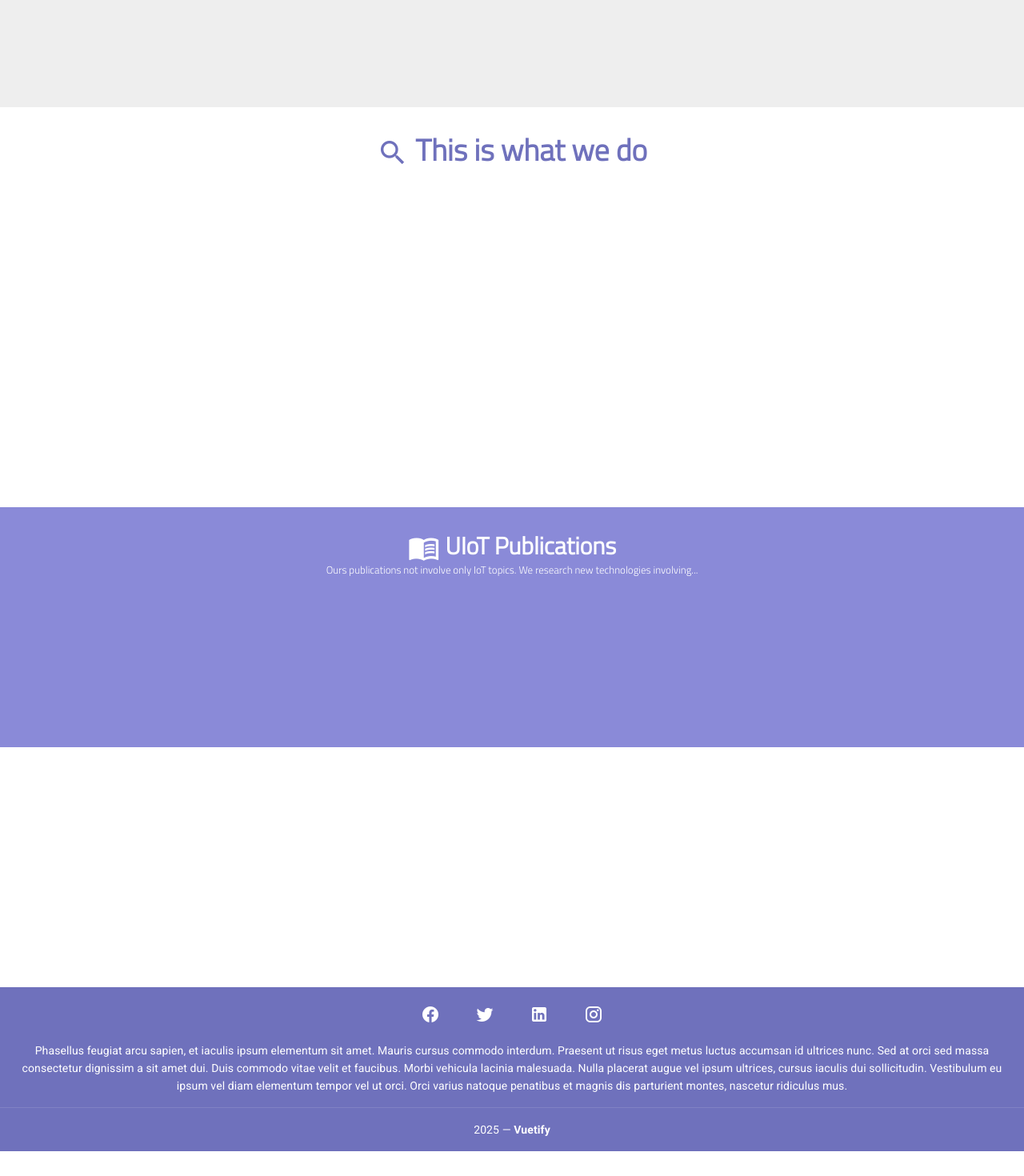
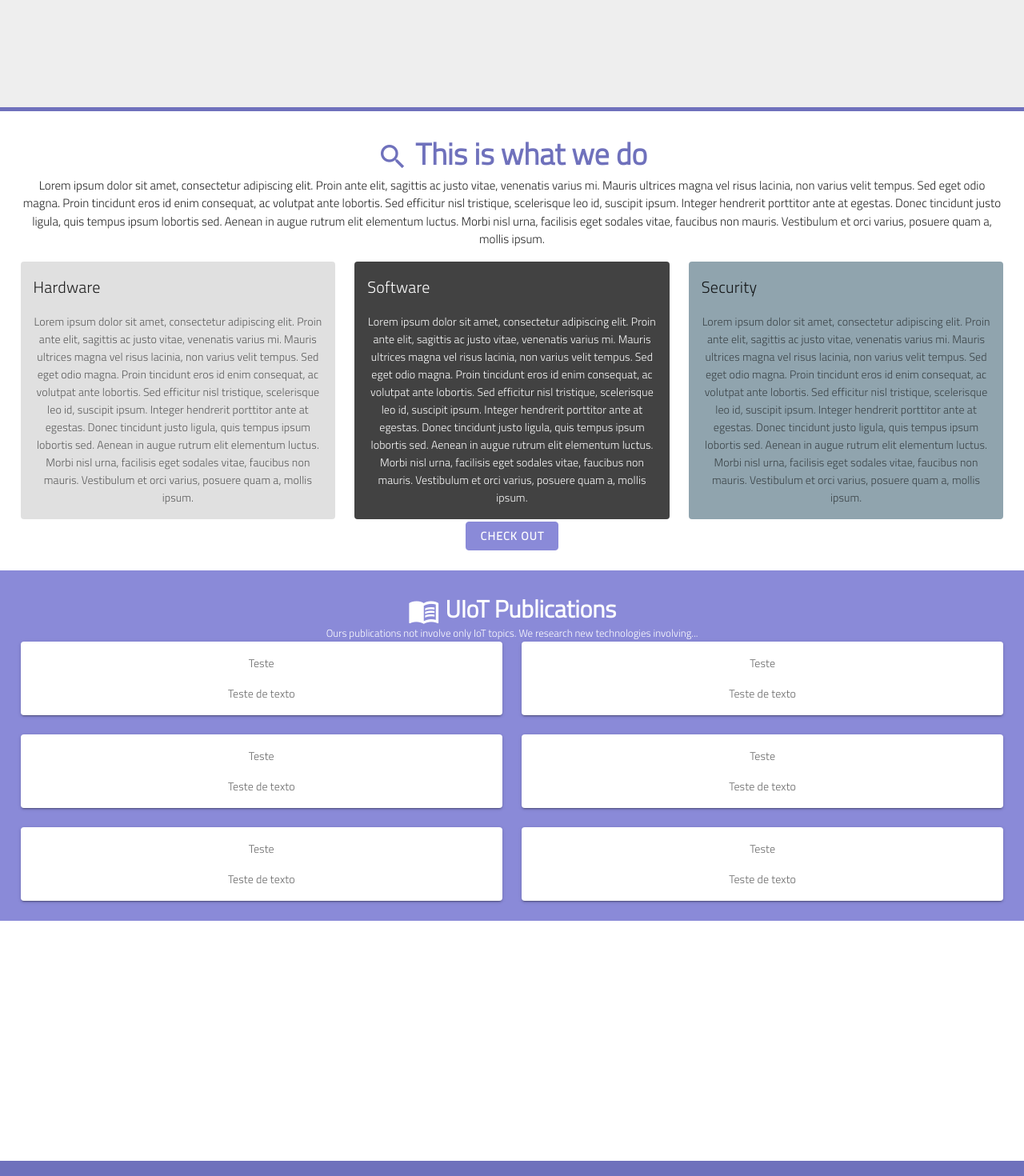
Before and after one commit to uiot/uiot.github.io, a Vue app: page /#/ in a window 1280 px wide. Shown: the part 440-1910 px from the top of the page at 80% size. Before the commit the page ends 1879 px from the top, so only its background shows below. Built offline with nearby package versions, Linux system fonts and the light colour scheme.

Commit message:
alteracoes de layout

```diff
--- a/src/App.vue
+++ b/src/App.vue
@@ -25,4 +25,10 @@ export default {
 
 <style>
 @import url('https://fonts.googleapis.com/css2?family=Titillium+Web:ital,wght@0,200;0,300;1,300&display=swap');
+
+.barraAzul{
+  background-color: rgb(36, 180, 180);
+  height: 5px;
+}
+
 </style>
--- a/src/components/Footer.vue
+++ b/src/components/Footer.vue
@@ -1,34 +1,19 @@
 <template>
-  <v-footer
-    dark
-    padless
-  >
-    <v-card
-      flat
-      tile
-      class="base white--text text-center"
-    >
+  <v-footer dark padless absolute class="component">
+    <v-card flat tile class="base white--text text-center">
       <v-card-text>
-        <v-btn
-          v-for="icon in icons"
-          :key="icon"
-          class="mx-4 white--text"
-          icon
-        >
+        <v-btn v-for="icon in icons" :key="icon" class="mx-4 white--text" icon>
           <v-icon size="24px">
             {{ icon }}
           </v-icon>
         </v-btn>
       </v-card-text>
-
       <v-card-text class="white--text pt-0">
         Phasellus feugiat arcu sapien, et iaculis ipsum elementum sit amet. Mauris cursus commodo interdum. Praesent ut risus eget metus luctus accumsan id ultrices nunc. Sed at orci sed massa consectetur dignissim a sit amet dui. Duis commodo vitae velit et faucibus. Morbi vehicula lacinia malesuada. Nulla placerat augue vel ipsum ultrices, cursus iaculis dui sollicitudin. Vestibulum eu ipsum vel diam elementum tempor vel ut orci. Orci varius natoque penatibus et magnis dis parturient montes, nascetur ridiculus mus.
       </v-card-text>
-
-      <v-divider></v-divider>
-
+      <v-divider/>
       <v-card-text class="white--text">
-        {{ new Date().getFullYear() }} — <strong>Vuetify</strong>
+        {{ new Date().getFullYear() }} — <strong> Vuetify </strong>
       </v-card-text>
     </v-card>
   </v-footer>
@@ -46,3 +31,11 @@
     }),
   }
 </script>
+
+<style scoped>
+.component{
+  box-shadow: 0 -5px 5px #3a3a3a44;
+  position: relative;
+
+}
+</style>
--- a/src/components/Publications/Publications.vue
+++ b/src/components/Publications/Publications.vue
@@ -1,9 +1,9 @@
 <template>
-  <div>
+  <div class="component">
     <v-card flat class="grey lighten-5">
       <v-card-title>
         <v-col cols="8">
-          <v-select outlined dense v-model="selectedYears" :items="years" attach chips color="base" label="Ano de publicação" multiple>
+          <v-select outlined dense v-model="selectedYears" :items="years" attach chips color="base" :label="$t('pages.publications.publicationYear')" multiple>
             <template v-slot:selection="{ attrs, item}">
               <v-chip v-bind="attrs" class="white--text" color="base">
                 <template class="pr-2">
@@ -15,14 +15,15 @@
         </v-col>
           <v-spacer/>
           <v-col cols="4">
-            <v-text-field
+            <!-- <v-text-field
             label="Autor"
-          ></v-text-field>
+          ></v-text-field> -->
           </v-col>
         <v-spacer/>
       </v-card-title>
     </v-card>
     <v-data-table
+      v-if="filtered"
       :headers="headers"
       :items="filtered"
       class="grey lighten-5"
@@ -31,18 +32,18 @@
       item-key="title"
       show-expand
     >
-      <!-- <template v-slot:body="{ items }">
+      <template v-slot:body="{ items }">
         <tbody>
           <tr
             v-for="(item, i) in items"
             :key="`${i}-${item.id}`"
           >
-            <td>{{ item.year }}</td>
+            <td> <v-chip class="base white--text"> <b> {{ item.year }} </b> </v-chip> </td>
             <td>{{ item.title }}</td>
-            <td>{{ item.authors }}</td>
+            <td>{{ item.authors | teste }}</td>
           </tr>
         </tbody>
-      </template> -->
+      </template>
     <template v-slot:expanded-item="{  item }">
       <span v-for="author in item.authors" :key="author"> {{ author }} </span>
     </template>
@@ -72,7 +73,8 @@ export default {
     },
     filters: {
       teste(value){
-        return value
+
+        return value.toString()
       }
     },
     computed: {
@@ -97,7 +99,9 @@ export default {
 </script>
 
 <style scoped>
+.component{
 
+}
 .year{
   font-size: 30px;
   color: rgb(56, 56, 56);
--- a/src/components/Toolbar.vue
+++ b/src/components/Toolbar.vue
@@ -6,7 +6,7 @@
       <v-toolbar-title class="pl-10">
 
         <div @click="goTo()">
-          <v-img class="nameLogo" src="../assets/logo.png" width="30"/>
+          <v-img class="nameLogo" src="../assets/logo.png" width="35"/>
           <span class="titleText  nameLogo base--text"> <h2> <b> uiot </b> </h2> </span>
         </div>
         <div>
--- a/src/texts/Languages.js
+++ b/src/texts/Languages.js
@@ -20,6 +20,14 @@ const Languages =  {
                 title: "UIoT Publications",
                 subtitle: "Checkout our academics publications",
                 publicationYear: "Publication Year"
+            },
+            projects: {
+                title: "UIoT Projects",
+                subtitle: "Checkout our projects",
+            },
+            team: {
+                title: "UIoT Team",
+                subtitle: "Our team",
             }
         }
     },
@@ -44,6 +52,14 @@ const Languages =  {
                 title: "UIoT Publicações",
                 subtitle: "Confira nossas publicações acadêmicas",
                 publicationYear: "Ano de publicação"
+            },
+            projects: {
+                title: "Projetos do UIoT",
+                subtitle: "Confira nossos projetos",
+            },
+            team: {
+                title: "Time UIoT",
+                subtitle: "Nosso time",
             }
         }
     }
--- a/src/views/Home.vue
+++ b/src/views/Home.vue
@@ -7,15 +7,59 @@
         </div>
       </div>
 
-    <!-- <div class="barraAzul"/> -->
+    <div class="barraAzul base"/>
 
     <div class="whatwedo">
       <h2 class="base--text">  <v-icon class="base--text" size="40"> mdi-magnify </v-icon> <b> {{ $t('wwdo') }} </b> </h2>
+      <p class="text"> {{ $t("lorenIpsum") }} </p>
+      <v-row>
+        <v-col sm="12" md="4">
+          <v-card flat color="grey lighten-2">
+            <v-card-title>
+              Hardware
+            </v-card-title>
+            <v-card-text>
+              {{ $t("lorenIpsum") }}
+            </v-card-text>
+          </v-card>
+        </v-col>
+        <v-col sm="12" md="4">
+          <v-card flat color="grey darken-3 white--text">
+            <v-card-title>
+              Software
+            </v-card-title>
+            <v-card-text class="white--text">
+              {{ $t("lorenIpsum") }}
+            </v-card-text>
+          </v-card>
+        </v-col>
+        <v-col sm="12" md="4">
+          <v-card flat color="blue-grey lighten-2">
+            <v-card-title>
+              Security
+            </v-card-title>
+            <v-card-text>
+              {{ $t("lorenIpsum") }}
+            </v-card-text>
+          </v-card>
+        </v-col>
+      </v-row>
+      <div>
+        <v-btn outlined class="base lighten-1 white--text" to="/projects"> <b> Check out </b> </v-btn>
+      </div>
     </div>
 
     <div class="academics base lighten-1">
         <h2 class="white--text">  <v-icon class="white--text" size="40"> mdi-book-open-variant </v-icon> <b> {{ $t('home.academics.title') }} </b> </h2>
         <div class="text white--text"> {{ $t('home.academics.text') }} </div>
+        <v-row>
+          <v-col sm="12" md="6" lg="6" v-for="i in 6" :key="i">
+            <v-card>
+              <v-card-subtitle>Teste</v-card-subtitle>
+              <v-card-text>Teste de texto</v-card-text>
+            </v-card>
+          </v-col>
+        </v-row>
     </div>
 
     <div class="team">
@@ -49,16 +93,24 @@ export default {
 }
 
 .whatwedo{
-  height: 500px;
   padding-top: 2%;
+  padding-bottom: 2%;
   text-align: center;
   font-family: 'Titillium Web', sans-serif;
   font-size: 25px;
+  padding-left: 2%;
+  padding-right: 2%;
+}
+
+.whatwedo .text{
+  font-size: 15px;
 }
 
 .academics {
-  height: 300px;
   padding-top: 2%;
+  padding-bottom: 2%;
+  padding-left: 2%;
+  padding-right: 2%;
   text-align: center;
   font-family: 'Titillium Web', sans-serif;
   font-size: 20px;
@@ -101,7 +153,6 @@ export default {
 
 
 .barraAzul{
-  background-color: rgb(36, 180, 180);
   height: 5px;
 }
 .bloco_titulo{
--- a/src/views/Projects.vue
+++ b/src/views/Projects.vue
@@ -1,9 +1,11 @@
 <template>
   <div class="projects">
-    <div class="title">
-        <v-icon> mdi-devices </v-icon>
-        <span> <b>{{ $t('projects.title') }}</b> </span>
-    </div>
+        <main-title
+            :icon="'mdi-wrench'"
+            :title="$t('pages.projects.title')"
+            :subtitle="$t('pages.projects.subtitle')"
+        />
+        <div class="barraAzul base lighten-2"></div>
     <!-- <div class="bloco_principal">
         <div class="bloco_titulo">
             Projects
@@ -18,9 +20,10 @@
 </template>
 
 <script>
+import mainTitle from "../components/MainTitle.vue";
 // import Projects from '../components/Projects/Projects';
 export default {
-    // components: { Projects },
+    components: { mainTitle },
 
 }
 </script>
@@ -35,9 +38,6 @@ export default {
 }
 
 .projects{
-    margin-top: 2%;
-    margin-left: 3%;
-    margin-right: 3%;
     font-family: 'Raleway', sans-serif;
 }
 
--- a/src/views/Publications.vue
+++ b/src/views/Publications.vue
@@ -1,10 +1,11 @@
 <template>
     <div class="publication">
         <main-title
-            :icon="'mdi-book'"
+            :icon="'mdi-book-open-variant'"
             :title="$t('pages.publications.title')"
             :subtitle="$t('pages.publications.subtitle')"
         />
+        <div class="barraAzul base lighten-2"></div>
         <div class="content">
             <div class="publicacoes">
                 <publications></publications>
--- a/src/views/Team.vue
+++ b/src/views/Team.vue
@@ -1,46 +1,20 @@
 <template>
   <div class="team">
-    <div class="bloco_principal">
-        <div class="bloco_titulo">
-            Team
-        </div>
-        <div class="bloco_texto">
-            {{ $t('lorenIpsum') }}
-        </div>
-        <v-divider></v-divider>
-        <v-tabs
-        v-model="tab"
-        color="blue"
-        grow
-        >
-        <v-tab
-            v-for="item in items"
-            :key="item"
-        >
-            {{ item }}
-        </v-tab>
-        </v-tabs>
-        <v-tabs-items v-model="tab">
-        <v-tab-item
-            v-for="item in items"
-            :key="item"
-        >
-            <v-card flat color="basil">
-                <current></current>
-            </v-card>
-        </v-tab-item>
-        </v-tabs-items>
-
-    </div>
+        <main-title
+            :icon="'mdi-account'"
+            :title="$t('pages.team.title')"
+            :subtitle="$t('pages.team.subtitle')"
+        />
+        <div class="barraAzul base lighten-2"></div>
   </div>
 </template>
 
 <script>
-import current from '../components/Team/Current.vue';
+import mainTitle from "../components/MainTitle";
 // import left from '../components/Team/Left.vue';
 
 export default {
-    components: { current },
+    components: { mainTitle },
     data(){
       return {
         tab: null,
@@ -56,9 +30,6 @@ export default {
 
 <style scoped>
 .team{
-    margin-top: 2%;
-    margin-left: 7%;
-    margin-right: 7%;
     font-family: 'Raleway', sans-serif;
 
 }
```
